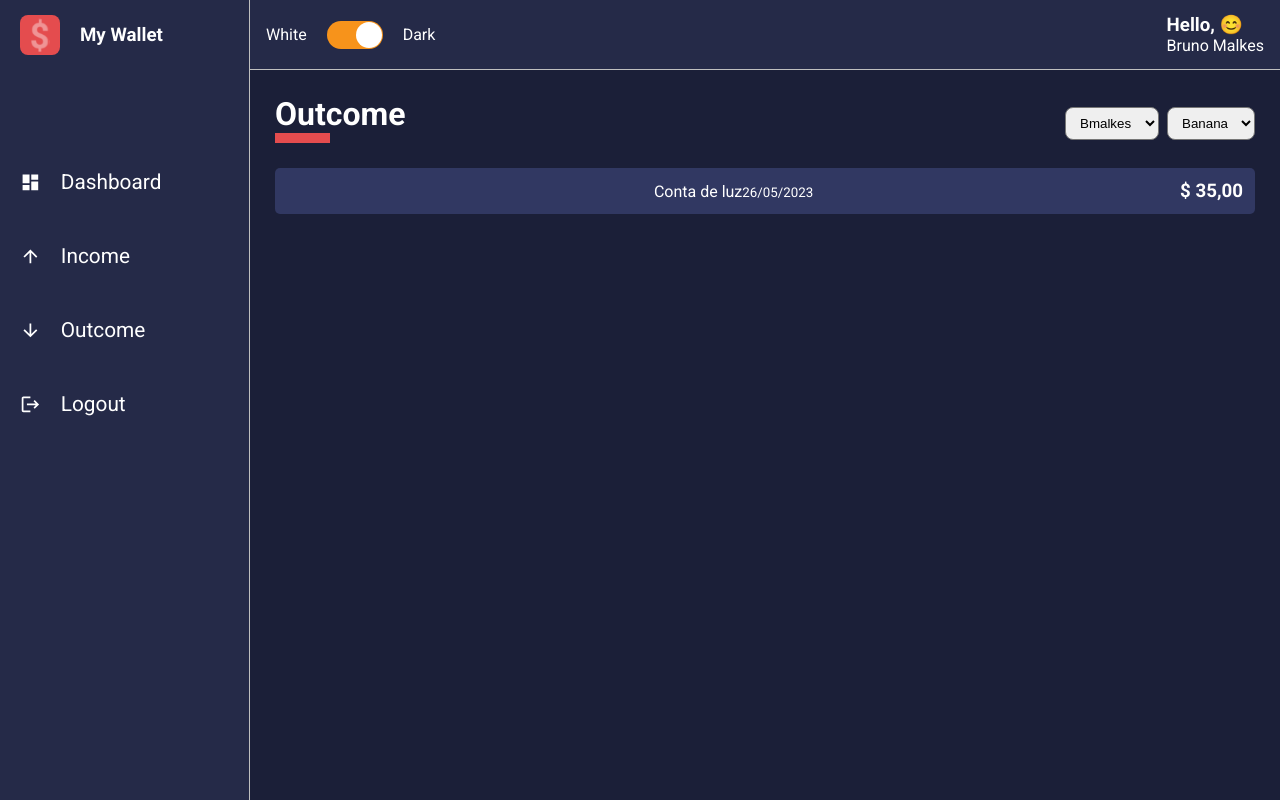
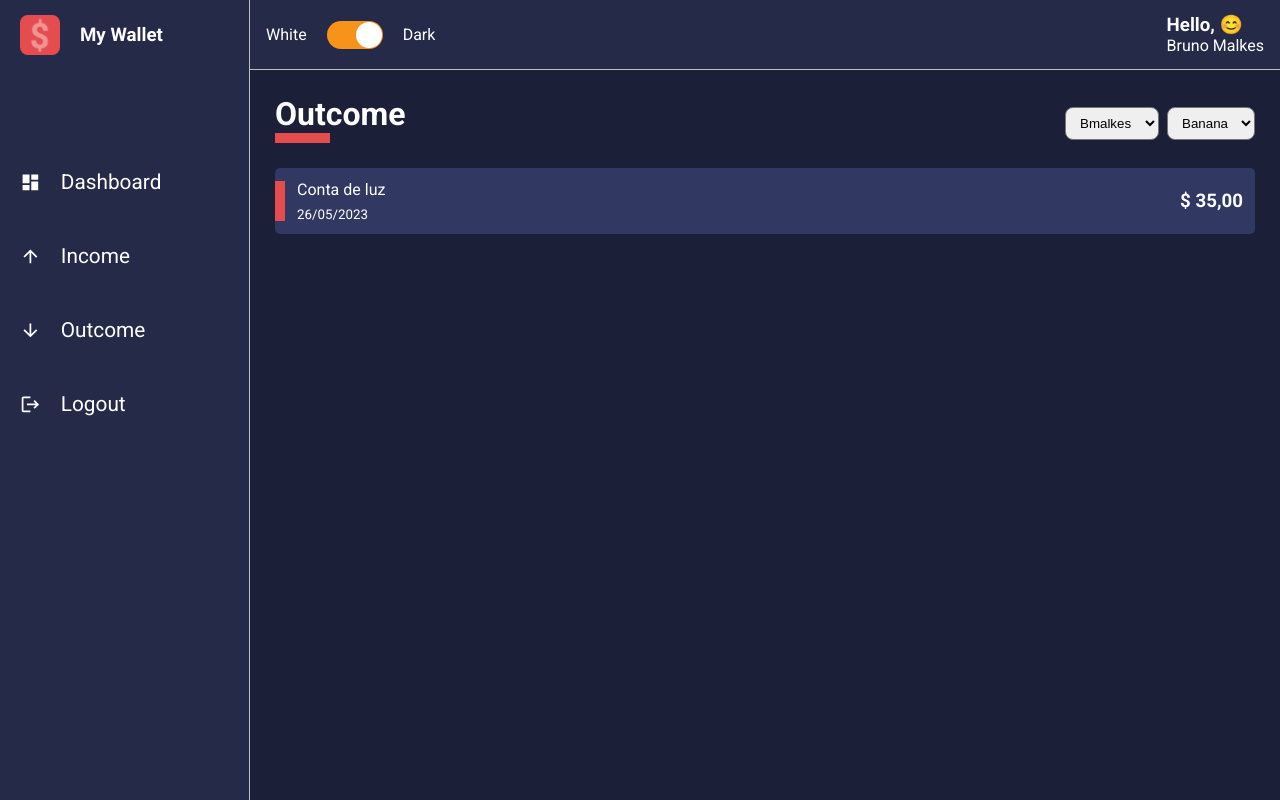
Before and after one commit to BmAlkes/myWallet, a React (Vite) app: page / in a window 1280 px wide. Built offline with nearby package versions, Linux system fonts and the light colour scheme.

Commit message:
feat:add history card

```diff
--- a/src/components/Content/styles.ts
+++ b/src/components/Content/styles.ts
@@ -5,4 +5,19 @@
   background-color: ${(props) => props.theme.colors.primary};
   color: ${(props) => props.theme.colors.white};
   padding: 25px;
+
+  height: calc(100vh - 70px);
+  overflow-y: scroll;
+
+  ::-webkit-scrollbar {
+    width: 10px;
+  }
+  ::-webkit-scrollbar-thumb {
+    background-color: ${(props) => props.theme.colors.secondary};
+    border-radius: 10px;
+  }
+  ::-webkit-scrollbar-track {
+    background-color: ${(props) => props.theme.colors.secondary};
+    border-radius: 10px;
+  }
 `;
--- a/src/components/HistoryFinanceCard/index.tsx/index.tsx
+++ b/src/components/HistoryFinanceCard/index.tsx/index.tsx
@@ -2,7 +2,6 @@
 import { Container, Tag } from "./styles";
 
 interface IHistoryFinanceCardProps {
-  cardColor: string;
   tagColor: string;
   title: string;
   subtitle: string;
@@ -10,14 +9,13 @@
 }
 
 const HistoryFinanceCard: React.FC<IHistoryFinanceCardProps> = ({
-  cardColor,
   tagColor,
   amount,
   title,
   subtitle,
 }) => {
   return (
-    <Container color={cardColor}>
+    <Container>
       <Tag color={tagColor} />
       <div>
         <span>{title}</span>
--- a/src/components/HistoryFinanceCard/index.tsx/styles.ts
+++ b/src/components/HistoryFinanceCard/index.tsx/styles.ts
@@ -1,15 +1,11 @@
 import styled from "styled-components";
-
-interface IContainerProps {
-  color: string;
-}
 
 interface ITagProps {
   color: string;
 }
 
-export const Container = styled.li<IContainerProps>`
-  background-color: ${(props) => props.color};
+export const Container = styled.li`
+  background-color: ${(props) => props.theme.colors.tertiary};
   list-style: none;
   border-radius: 5px;
   margin: 10px 0;
@@ -27,5 +23,21 @@
     opacity: 0.7;
     transform: translateX(10px);
   }
+  > div {
+    display: flex;
+    flex-direction: column;
+    justify-content: space-between;
+    padding-left: 10px;
+    gap: 8px;
+  }
+
+  > div span {
+  }
 `;
-export const Tag = styled.div<ITagProps>``;
+export const Tag = styled.div<ITagProps>`
+  width: 10px;
+  height: 60%;
+  background-color: ${(props) => props.color};
+  position: absolute;
+  left: 0;
+`;
--- a/src/pages/List/index.tsx
+++ b/src/pages/List/index.tsx
@@ -18,7 +18,6 @@
       </ContentHeader>
       <Content>
         <HistoryFinanceCard
-          cardColor="#313862"
           tagColor="#e44c4e"
           title="Conta de luz"
           subtitle="26/05/2023"
```
